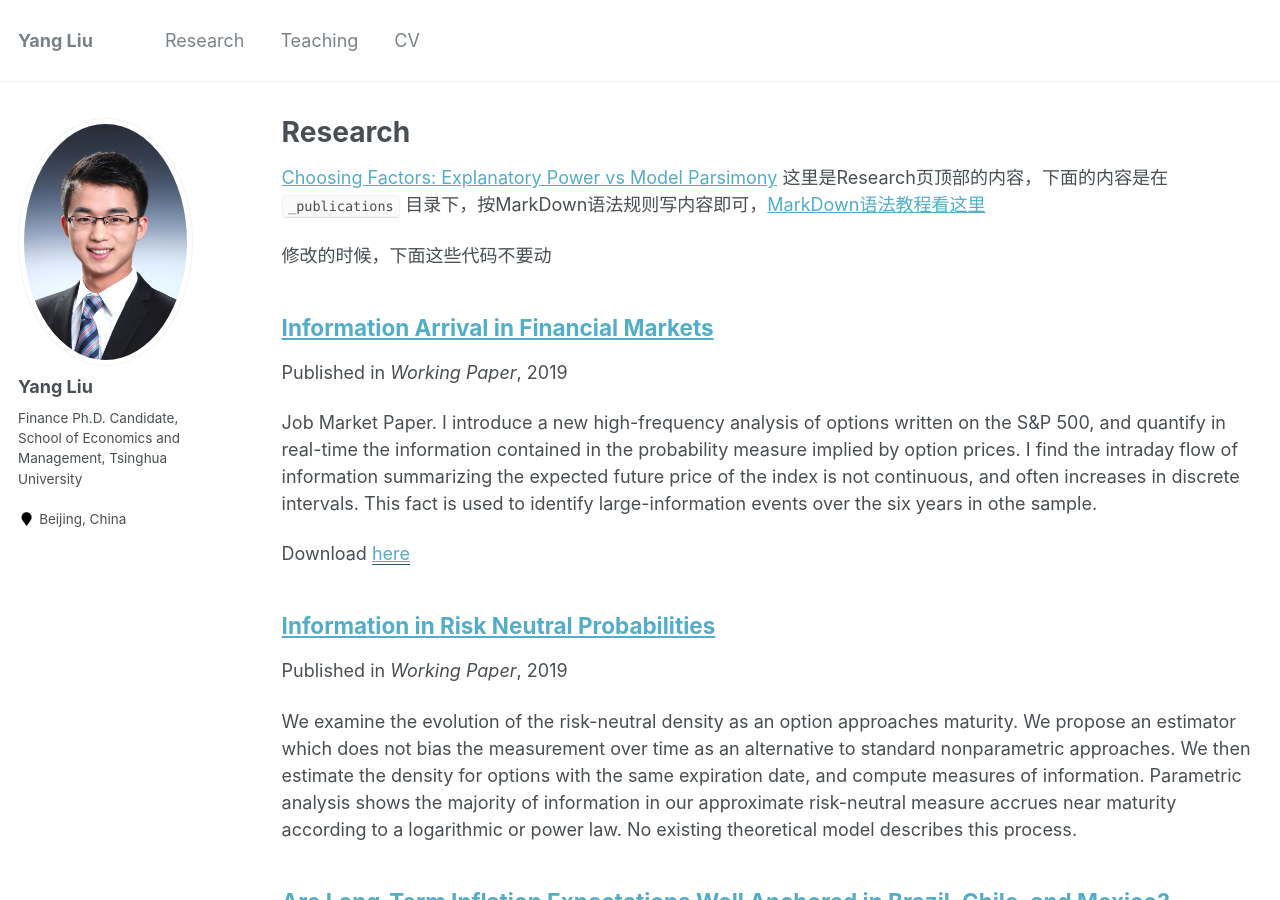
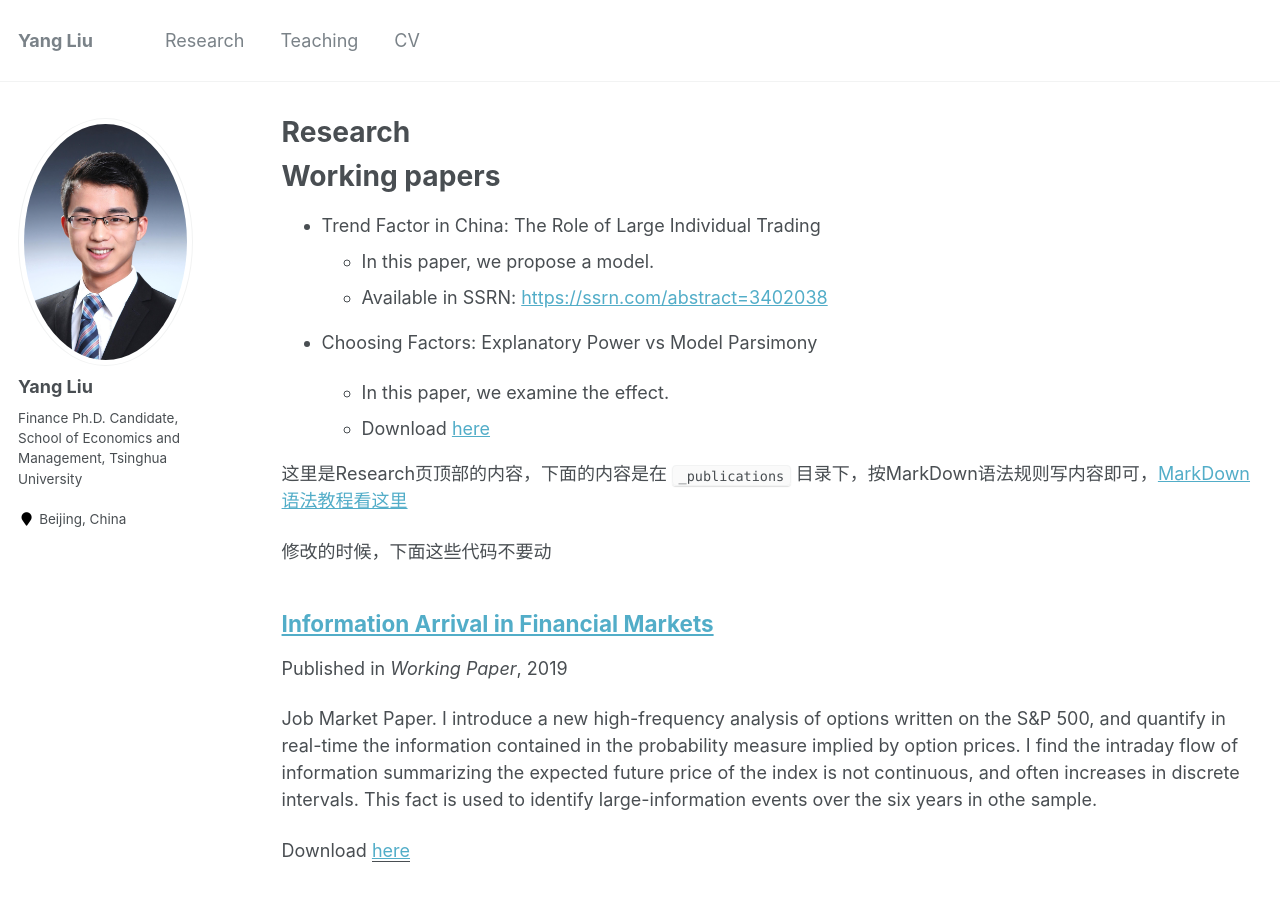
Before and after one commit to yangliu-finance/yangliu-finance.github.io, a Jekyll site: the page built from _pages/research.md, in a window 1280 px wide and 900 px high. Built offline with Jekyll 4.4.1, drawn with Linux system fonts in a browser that asks for light colours.

Commit message:
Change
Yang

```diff
--- a/_pages/research.md
+++ b/_pages/research.md
@@ -5,7 +5,19 @@ permalink: /research/
 author_profile: true
 ---
 
-[Choosing Factors: Explanatory Power vs Model Parsimony](https://yangliu-finance.github.io/files/WorkingPaper.pdf)
+# Working papers
+
++ Trend Factor in China: The Role of Large Individual Trading
+  + In this paper, we propose a model.
+  + Available in SSRN: [https://ssrn.com/abstract=3402038](https://ssrn.com/abstract=3402038)
+
++ Choosing Factors: Explanatory Power vs Model Parsimony
+
+  + In this paper, we examine the effect.
+  + Download [here](https://yangliu-finance.github.io/files/WorkingPaper.pdf)
+
+
+
 这里是Research页顶部的内容，下面的内容是在 `_publications` 目录下，按MarkDown语法规则写内容即可，[MarkDown语法教程看这里](http://xianbai.me/learn-md/article/about/readme.html)
 
 修改的时候，下面这些代码不要动
```
